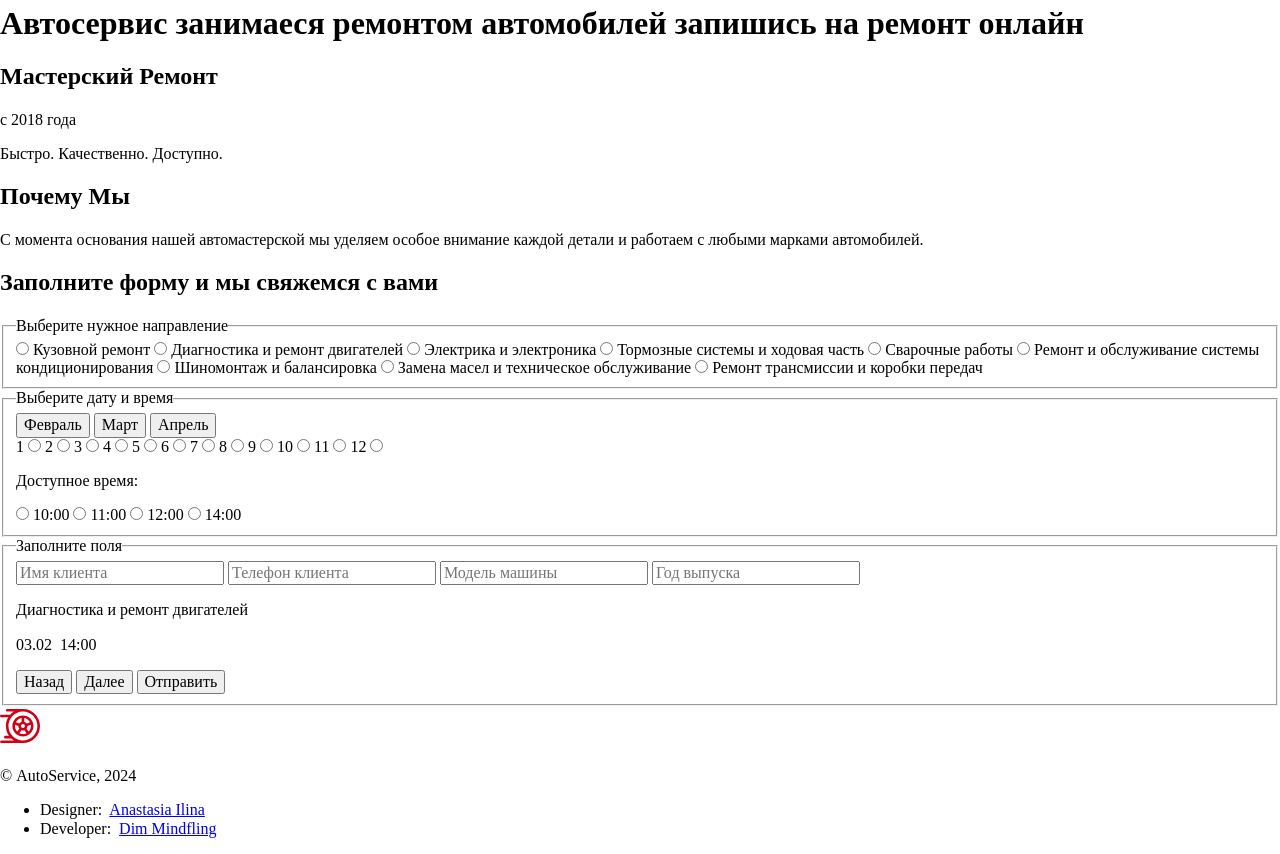
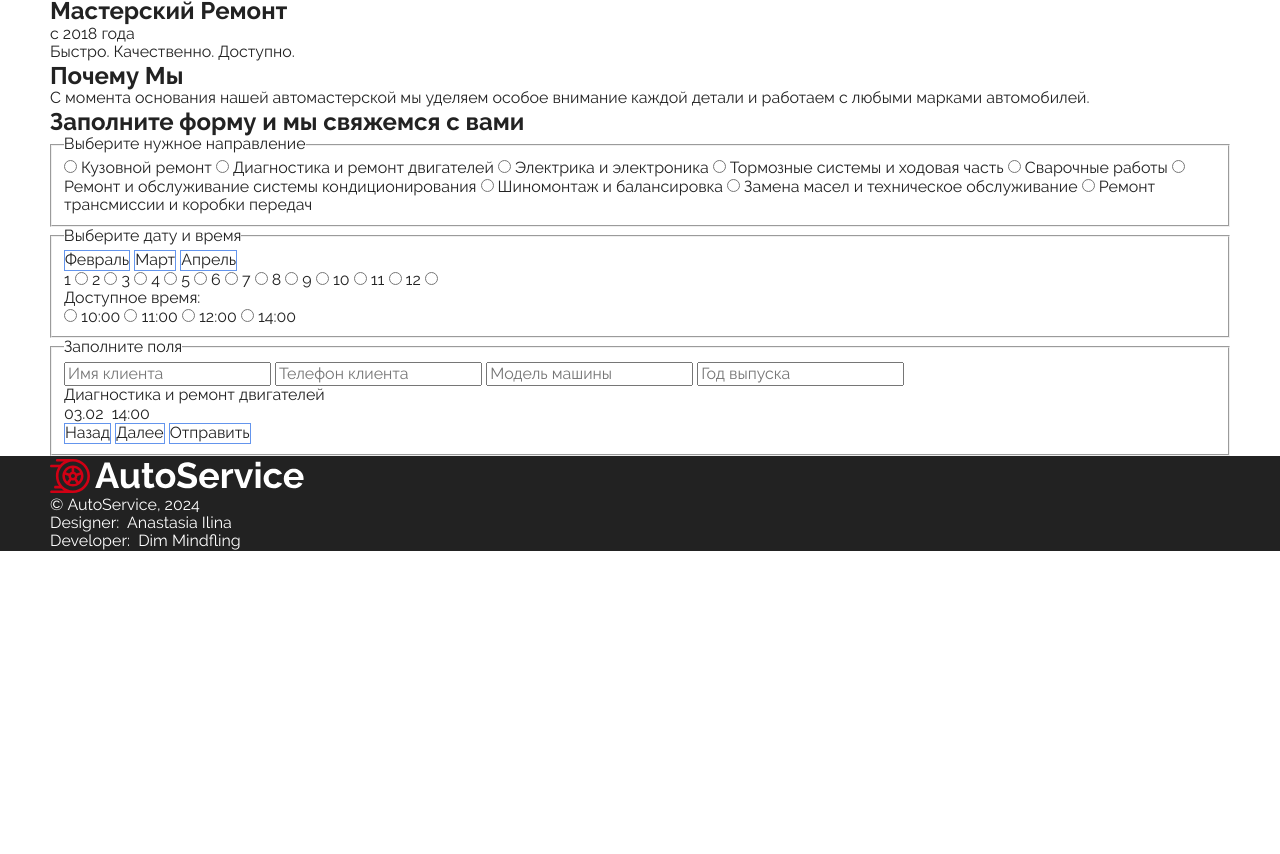
Before and after one commit to mindfling/ME_AutoService_workshop_Vite_scss, a website built with Vite: page index.html in a window 1280 px wide. Shown: the part 61-915 px from the top of the page. After the commit the page ends 800 px from the top, so only its background shows below. Built offline with nearby package versions, Linux system fonts and the light colour scheme.

Commit message:
feat fonts global .css

```diff
--- a/index.html
+++ b/index.html
@@ -3,7 +3,7 @@
 
 <head>
   <meta charset="UTF-8" />
-  <link rel="icon" type="image/svg+xml" href="/favicon.svg" />
+  <link rel="icon" type="image/svg+xml" href="/icon/favicon.svg" />
   <meta name="viewport" content="width=device-width, initial-scale=1.0" />
   <title>Auto Service project Vite + TS + scss</title>
   <!--
@@ -18,6 +18,7 @@
   <link rel="preload" href="/fonts/Raleway-Black.woff2" as="font" type="font/woff2" crossorigin>
 
   <link rel="stylesheet" href="node_modules/normalize.css">
+  <link rel="stylesheet" href="./styles/fonts.css">
   <link rel="stylesheet" href="./styles/global.css">
 </head>
 
--- /dev/null
+++ b/styles/fonts.css
@@ -0,0 +1,35 @@
+@font-face {
+  font-family: 'Raleway';
+  font-style: normal;
+  font-weight: 400;
+  font-display: swap;
+  src: local('Raleway'),
+       url('/public/fonts/Raleway-Regular.woff2') format('woff2'); /* Chrome 26+, Opera 23+, Firefox 39+ */
+}
+
+@font-face {
+  font-family: 'Raleway';
+  font-style: normal;
+  font-weight: 600;
+  font-display: swap;
+  src: local('Raleway'),
+       url('/public/fonts/Raleway-Medium.woff2') format('woff2'); /* Chrome 26+, Opera 23+, Firefox 39+ */
+}
+
+@font-face {
+  font-family: 'Raleway';
+  font-style: normal;
+  font-weight: 700;
+  font-display: swap;
+  src: local('Raleway'),
+       url('/public/fonts/Raleway-Bold.woff2') format('woff2'); /* Chrome 26+, Opera 23+, Firefox 39+ */
+}
+
+@font-face {
+  font-family: 'Raleway';
+  font-style: normal;
+  font-weight: 900;
+  font-display: swap;
+  src: local('Raleway'),
+       url('/public/fonts/Raleway-Black.woff2') format('woff2'); /* Chrome 26+, Opera 23+, Firefox 39+ */
+}
--- /dev/null
+++ b/styles/global.css
@@ -0,0 +1,125 @@
+/* @import url('https://fonts.googleapis.com/css2?family=Raleway:wght@400;700;900&display=swap'); */
+
+/* new global.css is base on https://codepen.io/Quper/pen/GRRZzWy by Maks Leskin 2023 */
+:root {
+  --red: #D10014;
+  --black: #222222;
+  --greyform: #F0F4F4;
+  --white: #ffffff;
+  --grey: #d0d0d0;
+}
+
+
+html {
+  position: relative;
+  box-sizing: border-box;
+}
+
+*,
+*::before,
+*::after {
+  box-sizing: inherit;
+}
+
+body {
+  position: relative;
+  overflow-x: hidden;
+  min-width: 320px;
+  min-height: 100vh;
+  font-family: Raleway, system-ui, -apple-system, BlinkMacSystemFont, 'Segoe UI', Roboto, Oxygen, Ubuntu, Cantarell, 'Open Sans', 'Helvetica Neue', sans-serif;
+  /* font-family: 'Raleway', sans-serif; */
+  -webkit-font-smoothing: antialiased;
+  -moz-osx-font-smoothing: grayscale;
+  text-rendering: optimizeLegibility;
+  -webkit-tap-highlight-color: rgba(0, 0, 0, 0);
+  -webkit-tap-highlight-color: transparent;
+  font-size: 16px;
+
+  /* for light design site */
+  color: #222;
+  background-color: #fff;
+}
+
+img,
+svg {
+  display: block;
+  max-width: 100%;
+  height: auto;
+}
+
+svg {
+  max-height: 100%;
+}
+
+
+button {
+  padding: 0;
+  cursor: pointer;
+  border: none;
+  background-color: transparent;
+  color: inherit;
+  border: 1px solid cornflowerblue;
+}
+
+a {
+  text-decoration: none;
+  color: inherit;
+}
+
+ul {
+  list-style: none;
+  padding: 0;
+  margin: 0;
+}
+
+h1,
+h2,
+h3,
+p,
+figure,
+fieldset {
+  margin: 0;
+}
+
+iframe {
+  border: none;
+}
+
+/*
+Доступно скрываю элементы
+*/
+
+.visually-hidden {
+  position: fixed;
+  transform: scale(0);
+}
+
+
+/*
+Пример контейнера
+
+Если контейнер 1180px по макету,
+то для max-width прибавляем паддинги 30px*2,
+в итоге 1240px
+Чтобы контент не прижимался к краям экрана
+*/
+
+.container {
+  max-width: 1240px;
+  padding: 0 30px;
+  margin: 0 auto;
+
+  /* border: 1px solid lawngreen; */
+}
+
+
+
+.header {
+  color: var(--white);
+  background-color: var(--black);
+}
+
+.footer {
+  color: var(--white);
+  background-color: var(--black);
+}
```
